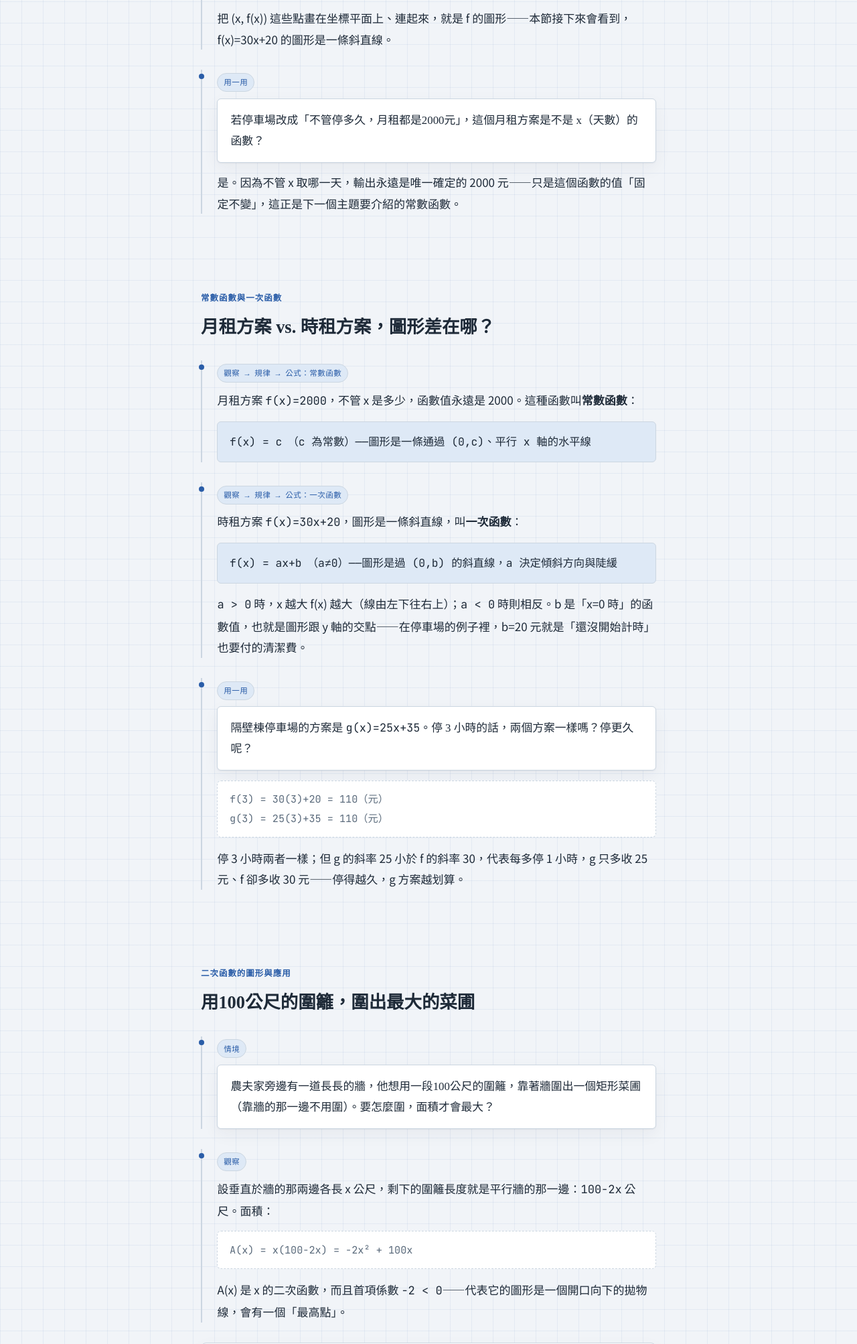
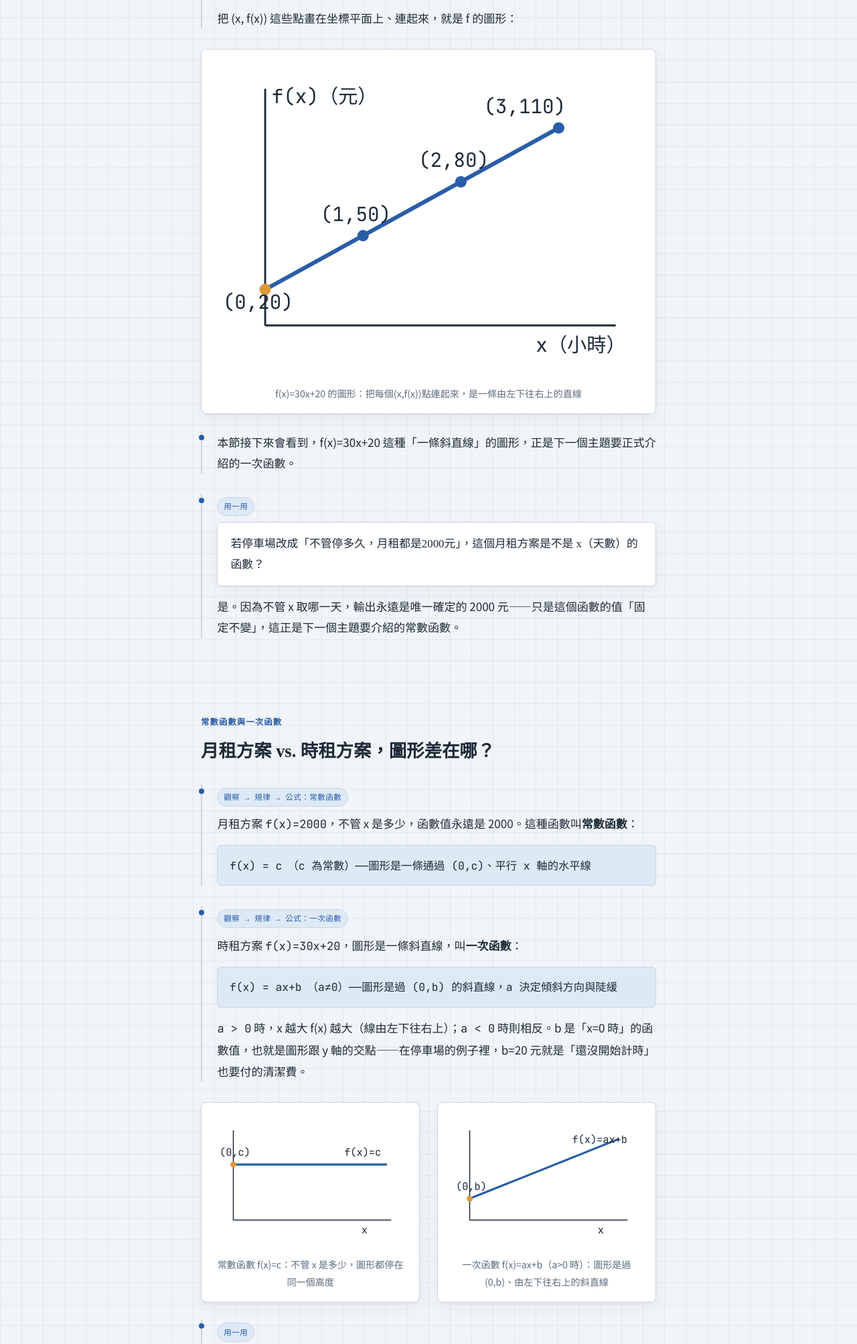
Before and after one commit to yijenfeng/xiaowei-math, a plain HTML site: page 簡單多項式函數及其圖形.html in a window 1280 px wide. Shown: the part 3344-5350 px from the top of the page at 67% size. Drawn offline with Linux system fonts and the light colour scheme.

Commit message:
Add files via upload

```diff
--- a/簡單多項式函數及其圖形.html
+++ b/簡單多項式函數及其圖形.html
@@ -405,7 +405,32 @@
       <div class="calc">f(1) = 30(1)+20 = 50　（元）
 f(2) = 30(2)+20 = 80　（元）
 f(3) = 30(3)+20 = 110　（元）</div>
-      <p>把 (x, f(x)) 這些點畫在坐標平面上、連起來，就是 f 的圖形——本節接下來會看到，f(x)=30x+20 的圖形是一條斜直線。</p>
+      <p>把 (x, f(x)) 這些點畫在坐標平面上、連起來，就是 f 的圖形：</p>
+    </div>
+
+    <div class="fig-grid">
+      <figure class="figure-card">
+        <svg viewBox="0 0 260 190" role="img" aria-label="停車場收費函數f(x)=30x+20的圖形，是一條通過(0,20)、(1,50)、(2,80)、(3,110)的直線">
+          <line x1="30" y1="160" x2="245" y2="160" stroke="currentColor" stroke-width="1.2"/>
+          <line x1="30" y1="160" x2="30" y2="15" stroke="currentColor" stroke-width="1.2"/>
+          <line x1="30" y1="138" x2="210" y2="39" stroke="var(--accent)" stroke-width="2.5"/>
+          <circle cx="30" cy="138" r="3.5" fill="var(--b2)"/>
+          <text x="4" y="150" class="svg-label" fill="var(--b2)">(0,20)</text>
+          <circle cx="90" cy="105" r="3.5" fill="var(--accent)"/>
+          <text x="64" y="96" class="svg-label" fill="currentColor">(1,50)</text>
+          <circle cx="150" cy="72" r="3.5" fill="var(--accent)"/>
+          <text x="124" y="63" class="svg-label" fill="currentColor">(2,80)</text>
+          <circle cx="210" cy="39" r="3.5" fill="var(--accent)"/>
+          <text x="164" y="30" class="svg-label" fill="currentColor">(3,110)</text>
+          <text x="196" y="176" class="svg-label" fill="currentColor">x（小時）</text>
+          <text x="34" y="24" class="svg-label" fill="currentColor">f(x)（元）</text>
+        </svg>
+        <figcaption>f(x)=30x+20 的圖形：把每個(x,f(x))點連起來，是一條由左下往右上的直線</figcaption>
+      </figure>
+    </div>
+
+    <div class="step">
+      <p>本節接下來會看到，f(x)=30x+20 這種「一條斜直線」的圖形，正是下一個主題要正式介紹的一次函數。</p>
     </div>
 
     <div class="step">
@@ -430,6 +455,33 @@ f(3) = 30(3)+20 = 110　（元）</div>
       <p>時租方案 <span class="mono">f(x)=30x+20</span>，圖形是一條斜直線，叫<b>一次函數</b>：</p>
       <div class="formula">f(x) = ax+b　（a≠0）——圖形是過 (0,b) 的斜直線，a 決定傾斜方向與陡緩</div>
       <p><span class="mono">a &gt; 0</span> 時，x 越大 f(x) 越大（線由左下往右上）；<span class="mono">a &lt; 0</span> 時則相反。b 是「x=0 時」的函數值，也就是圖形跟 y 軸的交點——在停車場的例子裡，b=20 元就是「還沒開始計時」也要付的清潔費。</p>
+    </div>
+
+    <div class="fig-grid">
+      <figure class="figure-card">
+        <svg viewBox="0 0 220 150" role="img" aria-label="常數函數f(x)=2000的圖形，是一條水平線">
+          <line x1="20" y1="120" x2="205" y2="120" stroke="currentColor" stroke-width="1.2"/>
+          <line x1="20" y1="120" x2="20" y2="15" stroke="currentColor" stroke-width="1.2"/>
+          <line x1="20" y1="55" x2="200" y2="55" stroke="var(--accent)" stroke-width="2.5"/>
+          <circle cx="20" cy="55" r="3.5" fill="var(--b2)"/>
+          <text x="4" y="45" class="svg-label" fill="var(--b2)">(0,c)</text>
+          <text x="150" y="45" class="svg-label" fill="var(--accent)">f(x)=c</text>
+          <text x="170" y="136" class="svg-label" fill="currentColor">x</text>
+        </svg>
+        <figcaption>常數函數 f(x)=c：不管 x 是多少，圖形都停在同一個高度</figcaption>
+      </figure>
+      <figure class="figure-card">
+        <svg viewBox="0 0 220 150" role="img" aria-label="一次函數f(x)=ax+b（a大於0）的圖形，是一條由左下往右上的斜直線">
+          <line x1="20" y1="120" x2="205" y2="120" stroke="currentColor" stroke-width="1.2"/>
+          <line x1="20" y1="120" x2="20" y2="15" stroke="currentColor" stroke-width="1.2"/>
+          <line x1="20" y1="95" x2="195" y2="25" stroke="var(--accent)" stroke-width="2.5"/>
+          <circle cx="20" cy="95" r="3.5" fill="var(--b2)"/>
+          <text x="4" y="85" class="svg-label" fill="var(--b2)">(0,b)</text>
+          <text x="140" y="30" class="svg-label" fill="var(--accent)">f(x)=ax+b</text>
+          <text x="170" y="136" class="svg-label" fill="currentColor">x</text>
+        </svg>
+        <figcaption>一次函數 f(x)=ax+b（a&gt;0 時）：圖形是過(0,b)、由左下往右上的斜直線</figcaption>
+      </figure>
     </div>
 
     <div class="step">
@@ -485,6 +537,27 @@ g(3) = 25(3)+35 = 110（元）</div>
         f(x) = ax²+bx+c = a(x + b／2a)² + (4ac−b²)／4a　（a≠0）
       </div>
       <p>頂點坐標就是 <span class="mono">(−b／2a, (4ac−b²)／4a)</span>，圖形以 <span class="mono">x=−b／2a</span> 這條鉛垂線為對稱軸。這裡頂點是 <span class="mono">(25, 1250)</span>：當 x=25（垂直牆的邊長25公尺）時，面積最大，最大面積是1250平方公尺。</p>
+    </div>
+
+    <div class="fig-grid">
+      <figure class="figure-card">
+        <svg viewBox="0 0 260 170" role="img" aria-label="A(x)=-2x平方+100x的拋物線圖形，開口向下，頂點在(25,1250)">
+          <line x1="15" y1="140" x2="245" y2="140" stroke="currentColor" stroke-width="1.2"/>
+          <path d="M20,140 Q130,-20 240,140" fill="none" stroke="var(--accent)" stroke-width="2.5"/>
+          <line x1="130" y1="55" x2="130" y2="140" stroke="var(--line)" stroke-width="1.4" stroke-dasharray="4 3"/>
+          <circle cx="130" cy="55" r="4" fill="var(--b2)"/>
+          <text x="136" y="50" class="svg-label" fill="var(--b2)">頂點(25,1250)</text>
+          <circle cx="20" cy="140" r="3" fill="currentColor"/>
+          <text x="4" y="156" class="svg-label" fill="currentColor">x=0</text>
+          <circle cx="240" cy="140" r="3" fill="currentColor"/>
+          <text x="216" y="156" class="svg-label" fill="currentColor">x=50</text>
+          <text x="108" y="160" class="svg-label" fill="currentColor">對稱軸 x=25</text>
+        </svg>
+        <figcaption>A(x)=−2x²+100x 的圖形：開口向下的拋物線，最高點就是頂點(25,1250)</figcaption>
+      </figure>
+    </div>
+
+    <div class="step">
       <p class="note">因為首項係數 <span class="mono">a=−2&lt;0</span>，圖形開口向下，頂點就是「最高點」，函數有<b>最大值</b>；如果 <span class="mono">a&gt;0</span>，圖形開口向上，頂點是「最低點」，函數則有<b>最小值</b>。</p>
     </div>
 
```
